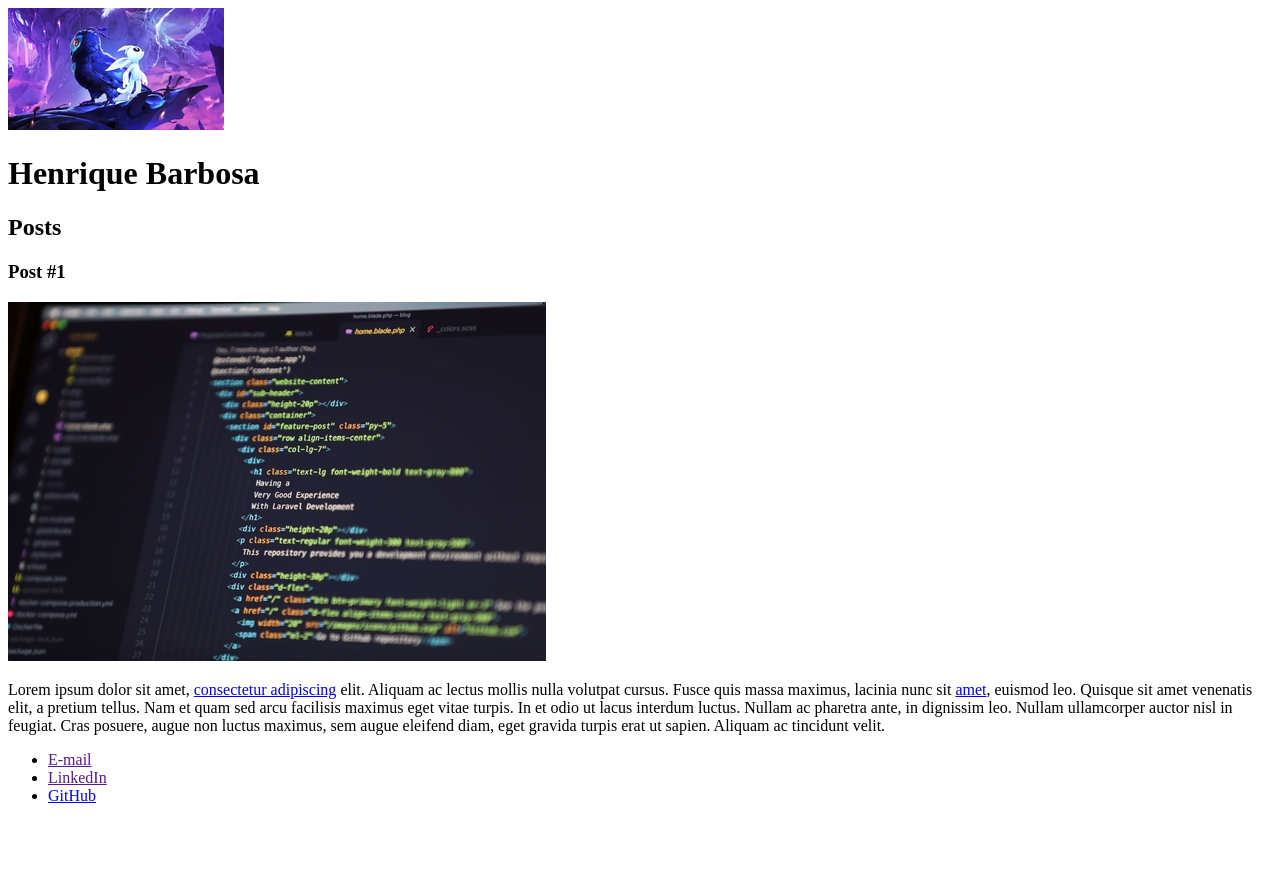
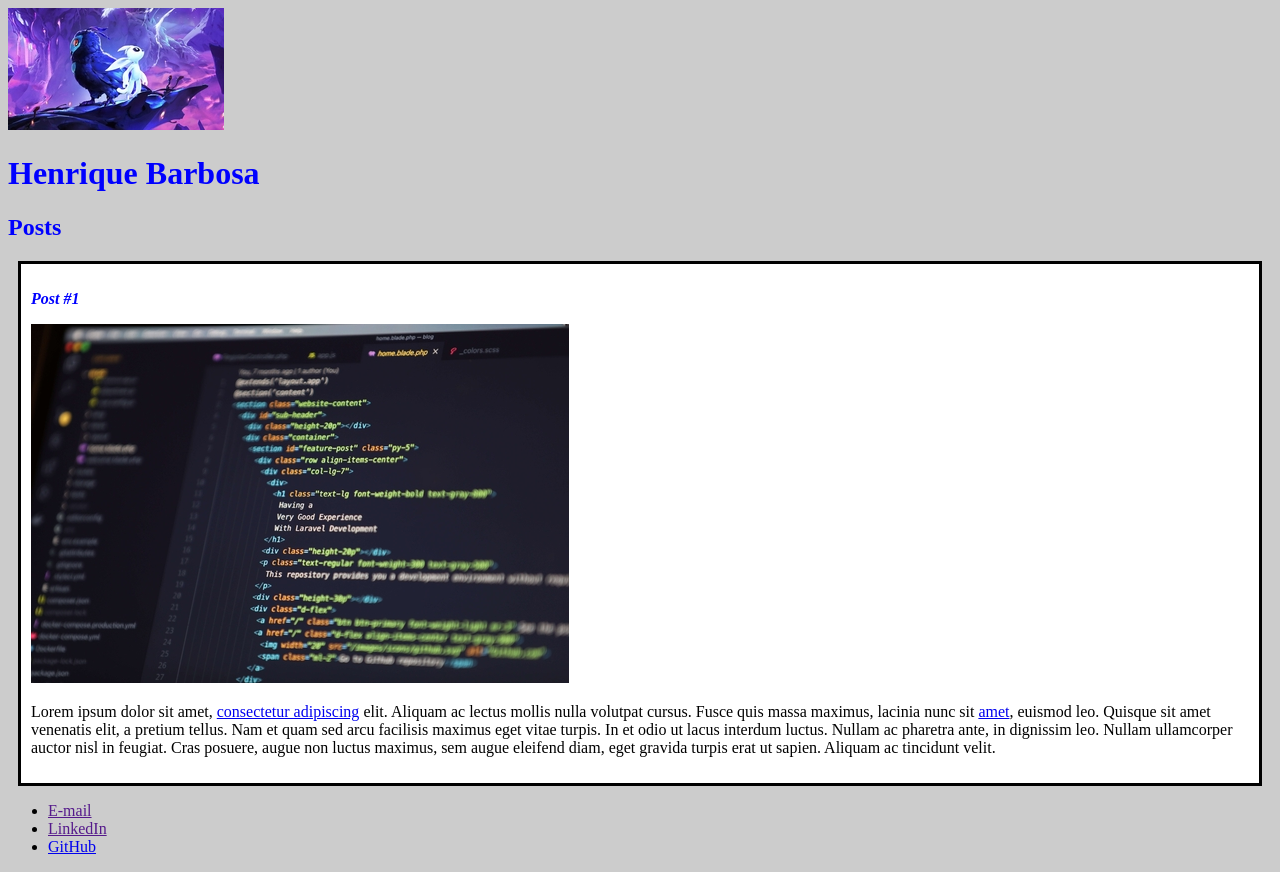
Before and after one commit to ohenribarbosa/introducao-desenvolvimento-web-frontend, a plain HTML site: page HTML5/index.html in a window 1280 px wide. Before the commit the page ends 821 px from the top, so only its background shows below. Drawn offline with Linux system fonts and the light colour scheme.

Commit message:
criação dos arquivos css e anotações-css

```diff
--- a/HTML5/index.html
+++ b/HTML5/index.html
@@ -3,20 +3,21 @@
    <head>
       <meta charset="utf-8">
       <title>ohenribarbosa</title>
+      <link rel="stylesheet" href="style.css">
    </head>
    <body>
       <header>
          <img src="imagem-1.jpg" alt="Ilustração do jogo Ori and the will of the wisps">
-         <h1>Henrique Barbosa</h1>
+         <h1 id="title">Henrique Barbosa</h1>
       </header>
       <section>
          <header>
-            <h2>Posts</h2>
+            <h2 class="subtitle">Posts</h2>
          </header>
       </section>
-      <article>
+      <article class="post">
          <header>
-            <h3>Post #1</h3>
+            <h3 class="post-title">Post #1</h3>
             <img src="postagem-1.jpg" alt="Editor de texto contendo código HTML">
          </header>
          <p>
--- /dev/null
+++ b/HTML5/style.css
@@ -0,0 +1,19 @@
+body {
+   background: #ccc;
+}
+
+#title, .subtitle, .post-title {
+   color: blue;
+}
+
+.post-title {
+   font-size: 16px;
+   font-style: italic;
+}
+
+.post {
+   background: #fff;
+   padding: 10px;
+   border: 3px solid #000;
+   margin: 10px;
+}
```
Also changed, not shown: HTML5/anotações-css.txt (added).
